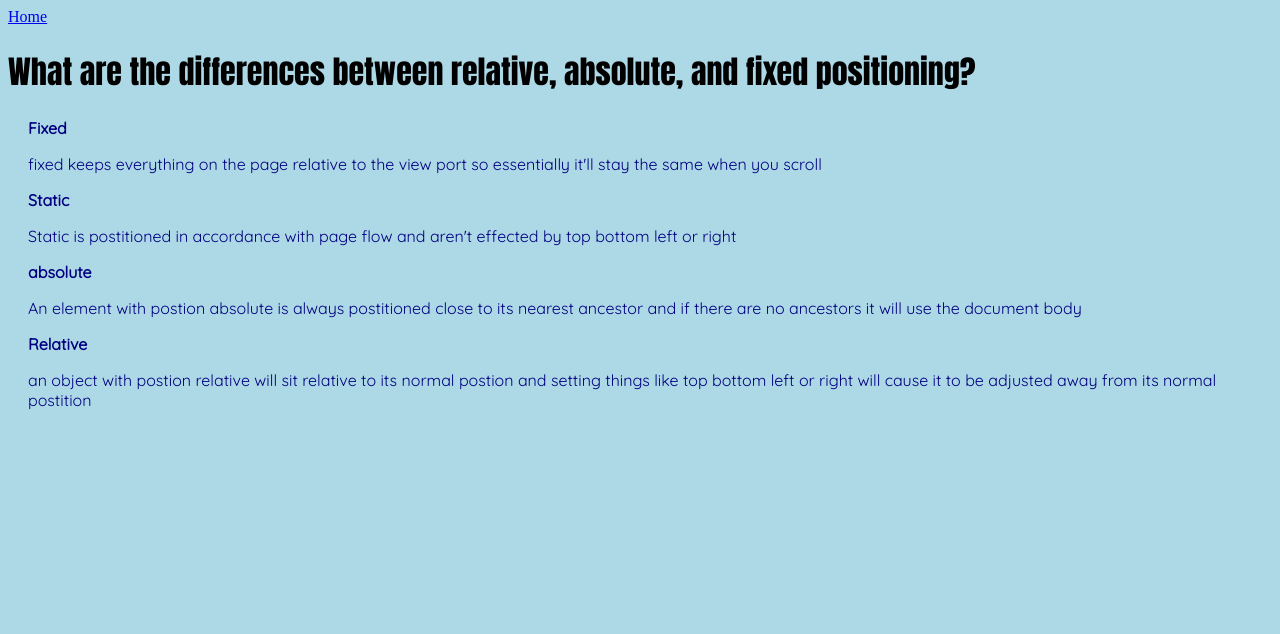
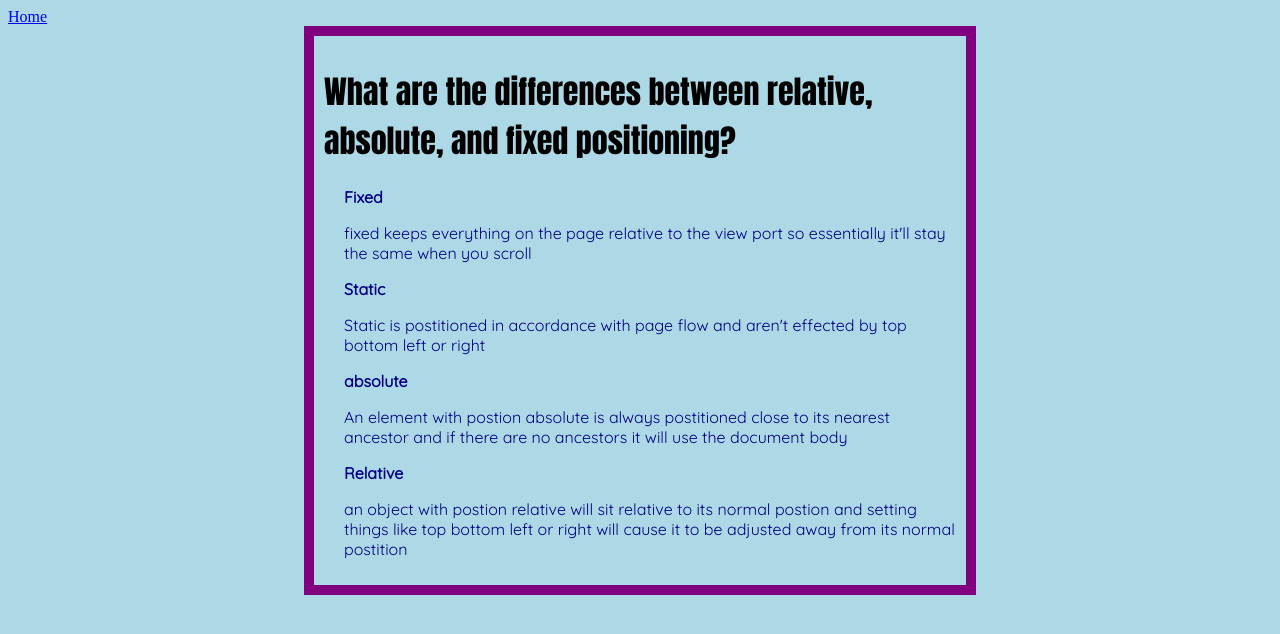
Before and after one commit to daniel-harris96/daniel-harris96.github.io, a plain HTML site: page sprint2-technical.html in a window 1280 px wide. Drawn offline with Linux system fonts and the light colour scheme.

Commit message:
add style

```diff
--- a/sprint2-technical.html
+++ b/sprint2-technical.html
@@ -9,7 +9,8 @@
     <link href="styles/main.css" rel="stylesheet">
   </head>
     <title>Sprint 2 Technical </title>
-  <body>
+    <div id="culture3">
+    <body>
     <h1>What are the differences between relative, absolute, and fixed positioning?</h1>
     <p><b> Fixed</b></p>
     <p>fixed keeps everything on the page relative to the view port so essentially it'll stay the same when you scroll</p>
@@ -20,4 +21,5 @@
     <p><b>Relative</b></p>
     <p>an object with postion relative will sit relative to its normal postion and setting things like top bottom left or right will cause it to be adjusted away from its normal postition  </p>
   </body>
+  </div>
 </html>
```
Also changed, not shown: sprint1-cultural.html (+3 -1 lines), sprint1-technical.html (+2 -1 lines), sprint2-cultural.html (+2 -1 lines), sprint4-cultural.html (+2 -2 lines).
